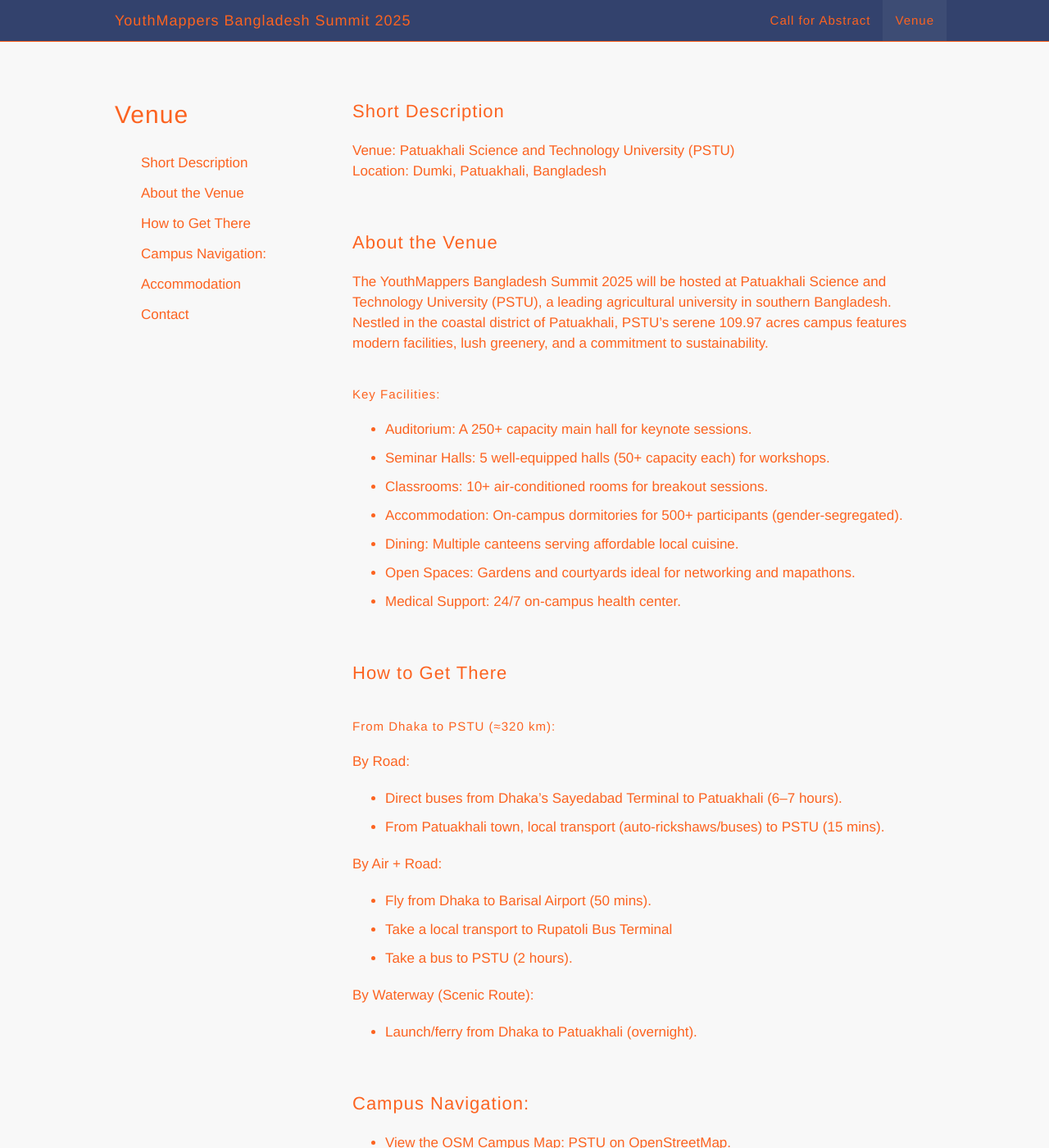
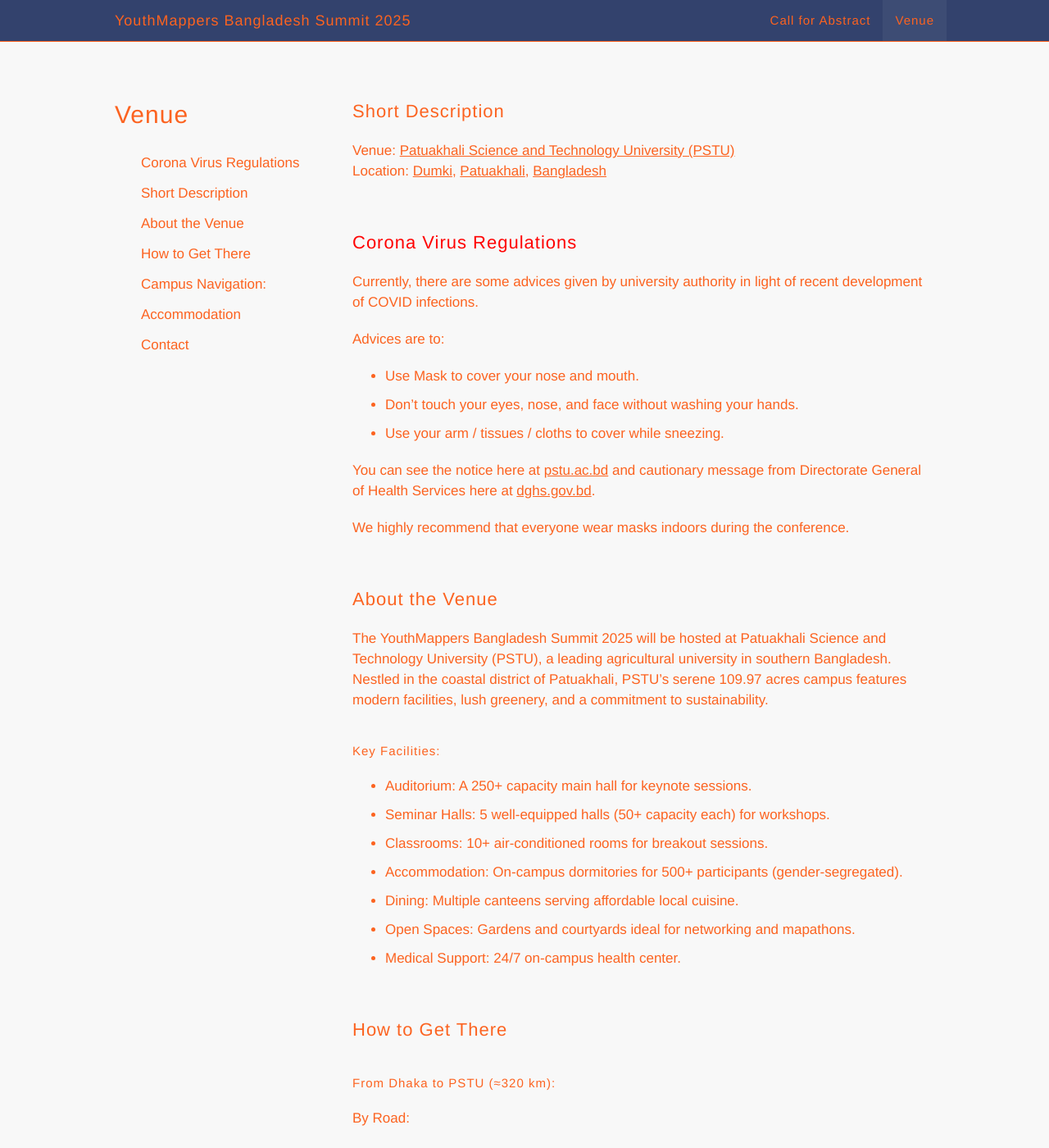
Before and after one commit to ymbdsummit2025/ymbdsummit2025.github.io, a Jekyll site: the page built from venue/index.md, in a window 1280 px wide and 1400 px high. Shown: the whole window at 82% size. Built offline with Jekyll 4.4.1, drawn with Linux system fonts in a browser that asks for light colours; some of the changed text lies outside the part shown.

Commit message:
Update venue details

```diff
--- a/_includes/footer.html
+++ b/_includes/footer.html
@@ -29,7 +29,7 @@
           <a class="block" href="https://www.youtube.com/channel/UCLqJsr_5PfdvDFbgv1qp2aQ">Youtube&nbsp;<span
               class="icon video"></span></a>
           <a class="block" href="https://t.me/sotm2018">Telegram<span class="icon compass"></span></a> -->
-          <a class="block" href="https://github.com/PSTU-YouthMappers/ymbdsummit2025">GitHub&nbsp;<span
+          <a class="block" href="https://github.com/ymbdsummit2025/ymbdsummit2025.github.io">GitHub&nbsp;<span
               class="icon github"></span></a>
           <!-- <a class="block" href="https://blog.openstreetmap.org/">OSM blog</a> -->
           <!-- <a class="block" href="https://wiki.openstreetmap.org/wiki/State_of_the_Map_2022">Wiki page</a> -->
--- a/venue/index.md
+++ b/venue/index.md
@@ -2,19 +2,27 @@
 layout: page-with-toc
 #title: Venue &amp; Transportation
 title: Venue
-headings: "intro,about_venue,getting-to,campus_navigation,accomodation,contact"
+headings: "notice,intro,about_venue,getting-to,campus_navigation,accomodation,contact"
 ---
 
 <h2 id="intro">Short Description</h2>
 
-Venue: Patuakhali Science and Technology University (PSTU)<br>
-Location: Dumki, Patuakhali, Bangladesh
+Venue: [Patuakhali Science and Technology University (PSTU)](https://en.wikipedia.org/wiki/Patuakhali_Science_and_Technology_University)<br>
+Location: [Dumki](https://en.wikipedia.org/wiki/Dumki_Upazila), [Patuakhali](https://en.wikipedia.org/wiki/Patuakhali), [Bangladesh](https://en.wikipedia.org/wiki/Bangladesh)
 
-<!-- <h2 class='space-bottom1' id='covid19'>Covid19 regulations</h2>
+<h2 class='space-bottom1' id='notice' style="color: red;">Corona Virus Regulations</h2>
 
-Currently, there are no Covid19 vaccination requirements in place for entering Italy. The use of masks remains mandatory on public transport and in healthcare facilities. Further information can be found on [salute.gov.it](https://www.salute.gov.it/portale/nuovocoronavirus/dettaglioNotizieNuovoCoronavirus.jsp?lingua=english&menu=notizie&p=dalministero&id=5893).
+Currently, there are some advices given by university authority in light of recent development of COVID infections.
 
-We highly recommend that everyone wear masks indoors during the conference. -->
+Advices are to:
+
+- Use Mask to cover your nose and mouth.
+- Don't touch your eyes, nose, and face without washing your hands.
+- Use your arm / tissues / cloths to cover while sneezing.
+
+You can see the notice here at [pstu.ac.bd](https://pstu.ac.bd/notices/emergency-notice-about-covid) and cautionary message from Directorate General of Health Services here at [dghs.gov.bd](https://dghs.gov.bd/site/notices/ecb87f17-df73-4cbe-bd47-919ee554ac36/%E0%A6%95%E0%A6%B0%E0%A7%8B%E0%A6%A8%E0%A6%BE-%E0%A6%AD%E0%A6%BE%E0%A6%87%E0%A6%B0%E0%A6%BE%E0%A6%B8%E0%A7%87%E0%A6%B0-%E0%A6%A8%E0%A6%A4%E0%A7%81%E0%A6%A8-%E0%A6%B8%E0%A6%BE%E0%A6%AC-%E0%A6%AD%E0%A7%8D%E0%A6%AF%E0%A6%BE%E0%A6%B0%E0%A6%BF%E0%A6%AF%E0%A6%BC%E0%A7%87%E0%A6%A8%E0%A7%8D%E0%A6%9F-%E0%A6%B8%E0%A6%82%E0%A6%95%E0%A7%8D%E0%A6%B0%E0%A6%AE%E0%A6%A3-%E0%A6%AC%E0%A7%83%E0%A6%A6%E0%A7%8D%E0%A6%A7%E0%A6%BF%E0%A6%B0-%E0%A6%AA%E0%A7%8D%E0%A6%B0%E0%A7%87%E0%A6%95%E0%A7%8D%E0%A6%B7%E0%A6%BF%E0%A6%A4%E0%A7%87-%E0%A6%B8%E0%A6%A4%E0%A6%B0%E0%A7%8D%E0%A6%95%E0%A6%A4%E0%A6%BE%E0%A6%AE%E0%A7%82%E0%A6%B2%E0%A6%95-%E0%A6%AC%E0%A6%BE%E0%A6%B0%E0%A7%8D%E0%A6%A4%E0%A6%BE).
+
+We highly recommend that everyone wear masks indoors during the conference.
 
 <h2 id="about_venue">About the Venue</h2>
 
@@ -37,27 +45,49 @@
 
 By Road:
 
-- Direct buses from Dhaka’s Sayedabad Terminal to Patuakhali (6–7 hours).
-- From Patuakhali town, local transport (auto-rickshaws/buses) to PSTU (15 mins).
+- Direct buses from Dhaka’s Sayedabad Terminal to Lebukhali (Patuakhali) (6 hours).
+- From Lebukhali, local transport (auto-rickshaws/buses) to PSTU (15 minutes).
 
 By Air + Road:
 
 - Fly from Dhaka to Barisal Airport (50 mins).
-- Take a local transport to Rupatoli Bus Terminal
-- Take a bus to PSTU (2 hours).
+- Reach Barisal City.
+- Follow <u>Barisal to PSTU</u>.
 
 By Waterway (Scenic Route):
 
-- Launch/ferry from Dhaka to Patuakhali (overnight).
+- Launch from Dhaka to Barisal Patuakhali (overnight).
+- Follow <u>Barisal to PSTU</u> or <u>Patuakhali to PSTU</U>.
 
+<h3>From Barisal to PSTU (≈35 km)</h3>
+
+By Bus:
+
+- Take a local transport to Rupatoli Bus Terminal.
+- Take a bus to [Dumki](https://osm.org/go/4VV1LAkd--?m=&relation=14785975) (PSTU) or [University Square](https://osm.org/go/4VVe~QP1I?m=) (also known as Pagla'r Mor) (1-1.5 hours).
+- From [University Square](https://osm.org/go/4VVe~QP1I?m=), local transport (auto-rickshaws/Mahendra) to PSTU (15 minutes).
+
+<h3>From Patuakhali to PSTU (≈15 km)</h3>
+
+By Bus:
+
+- Take a local transport (auto-rickshaws/Rickshaws) to Patuakhali Bus Terminal.
+- Take a bus to [University Square](https://osm.org/go/4VVe~QP1I?m=) (also known as Pagla'r Mor).
+- From [University Square](https://osm.org/go/4VVe~QP1I?m=), local transport (auto-rickshaws/Mahendra) to PSTU (15 minutes).
+
+By Auto-rickshaws:
+
+- Take a local transport to [Chouratha](https://osm.org/go/4VVa0v7Cr?m=&way=280432695) (Patuakhali).
+- Take an auto-rickshaw to PSTU.
 
 <h2 class='space-bottom1' id="campus_navigation">Campus Navigation:</h2>
 
-- View the OSM Campus Map: PSTU on OpenStreetMap.
+- View the OSM Campus Map: [PSTU on OpenStreetMap](https://www.openstreetmap.org/relation/14785975#map=16/22.46418/90.38695).
 - Signage and volunteer guides will direct attendees.
 
 
 <h2 id="accomodation">Accommodation</h2>
+
 <h3>On-Campus (Priority for Attendees):</h3>
 
 - Dormitories: Rooms (3–4 beds) with shared bathrooms.
```
